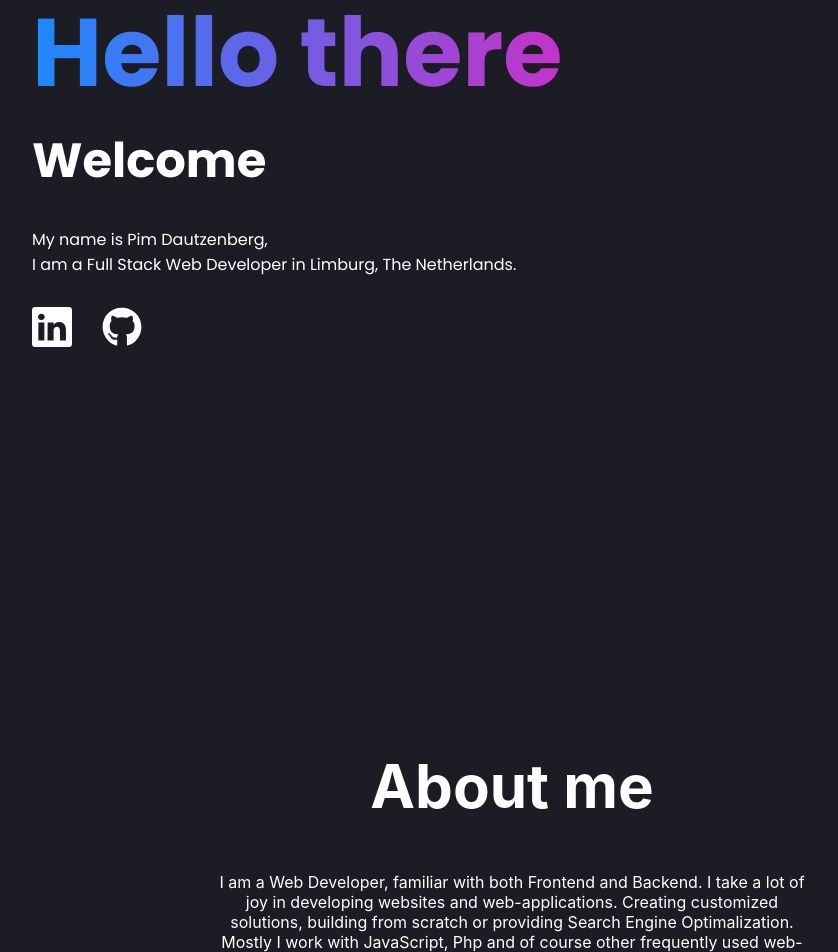
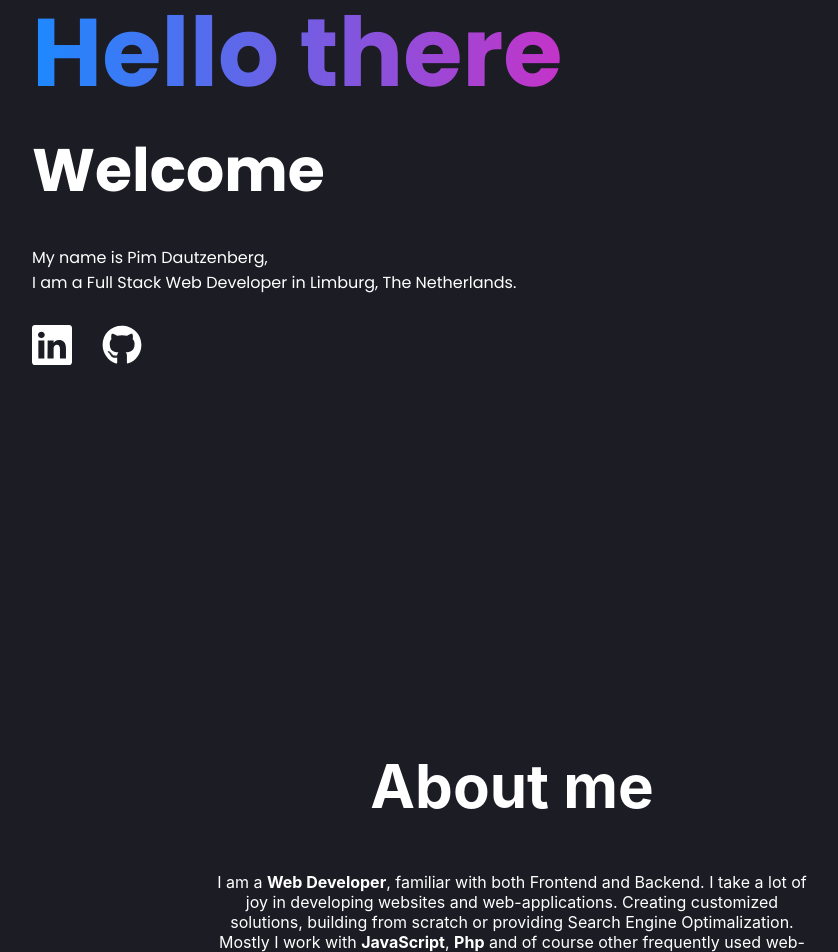
Before and after one commit to pimdbg/pimdbg.github.io, a React (Create React App) app: page / in a window 1280 px wide. Shown: the part 220-1172 px from the top of the page, without its empty margins (128-966 px from the left). Built offline with nearby package versions, Linux system fonts and the light colour scheme.

Commit message:
Fix best practice issues

```diff
--- a/src/pages/Home.js
+++ b/src/pages/Home.js
@@ -12,7 +12,7 @@ export default function Home() {
             <header className="welcome layout">
                 <div className="welcome__content">
                     <h1 className="welcome__title highlight">Hello there</h1>
-                    <h3 className="welcome__subtitle">Welcome</h3>
+                    <h2 className="welcome__subtitle">Welcome</h2>
                     <p className="welcome__description">
                         My name is Pim Dautzenberg, <br />
                         I am a Full Stack Web Developer in Limburg, The Netherlands.
@@ -26,9 +26,9 @@ export default function Home() {
                     <section id="about" className="intro layout">
                         <h2 className="intro__title">About me</h2>
                         <p className="intro__text text-block">
-                            I am a Web Developer, familiar with both Frontend and Backend.
+                            I am a <strong>Web Developer</strong>, familiar with both Frontend and Backend.
                             I take a lot of joy in developing websites and web-applications. Creating customized solutions, building from scratch or providing Search Engine Optimalization.
-                            Mostly I work with JavaScript, Php and of course other frequently used web-based languages.
+                            Mostly I work with <strong>JavaScript</strong>, <strong>Php</strong> and of course other frequently used web-based languages.
                         </p>
                     </section>
                 </Observer>
@@ -87,8 +87,8 @@ export default function Home() {
                     </Observer>
                     <section className="projects__grid">
                             {
-                                projects.map(project => (
-                                    <Observer>
+                                projects.map((project, index) => (
+                                    <Observer key={index}>
                                         <section className="project">
                                             <h4>{project.title}</h4>
 
@@ -100,8 +100,8 @@ export default function Home() {
                                                 project.keywords && (
                                                     <ul className="project__keywords-list">
                                                         {
-                                                            project.keywords.map(keyword => (
-                                                                <li className="project_keyword">{keyword}</li>
+                                                            project.keywords.map((keyword, index) => (
+                                                                <li key={index} className="project_keyword">{keyword}</li>
                                                             ))
                                                         }
                                                     </ul>
@@ -109,8 +109,8 @@ export default function Home() {
                                             }
 
                                             {
-                                                project.links && project.links.map(link => (
-                                                    <a href={link.href} target="_blank" className="project__link btn">{link.label}</a>
+                                                project.links && project.links.map((link, index) => (
+                                                    <a key={index} href={link.href} target="_blank" className="project__link btn">{link.label}</a>
                                                 ))
                                             }
                                         </section>
```
